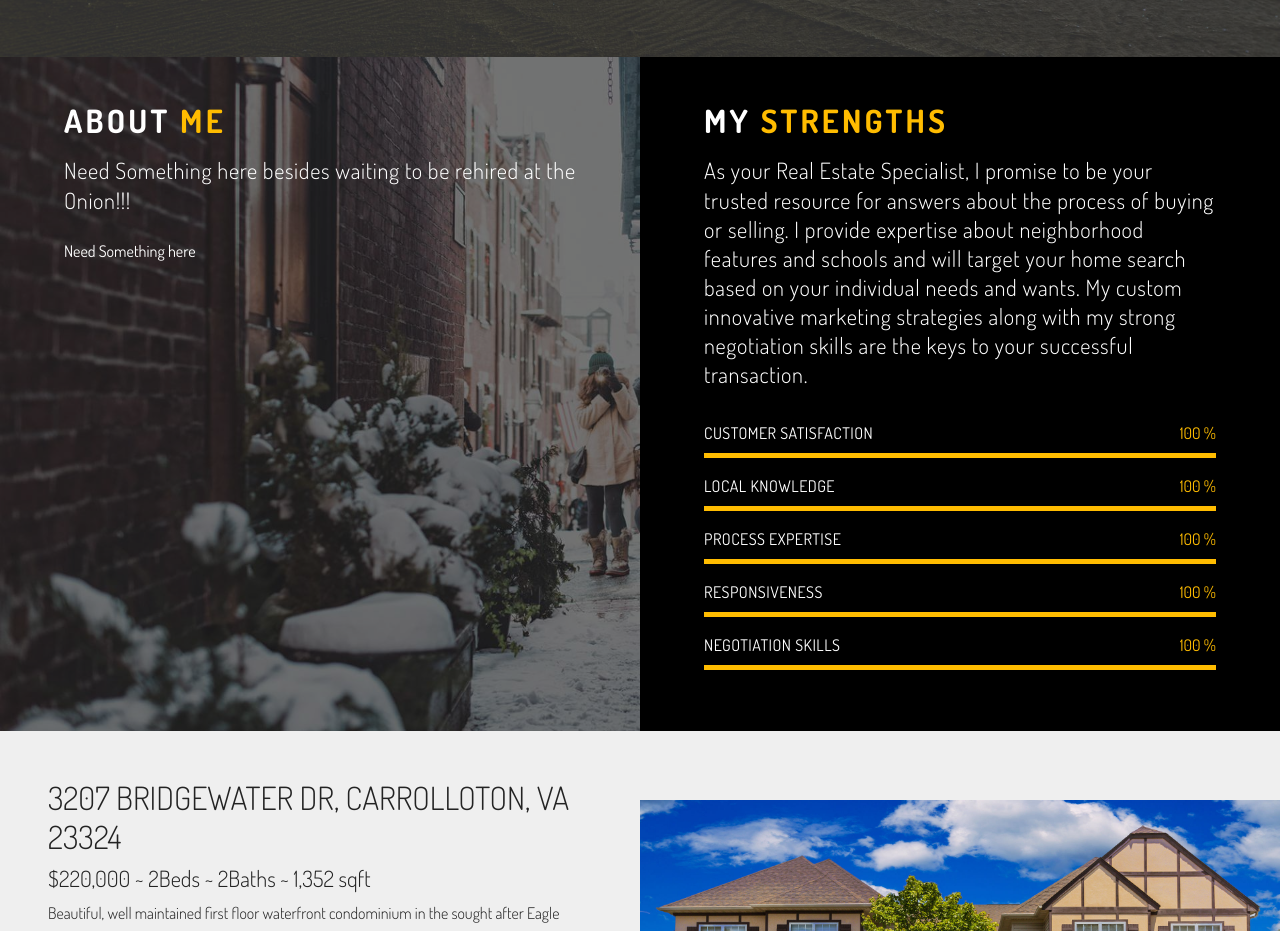
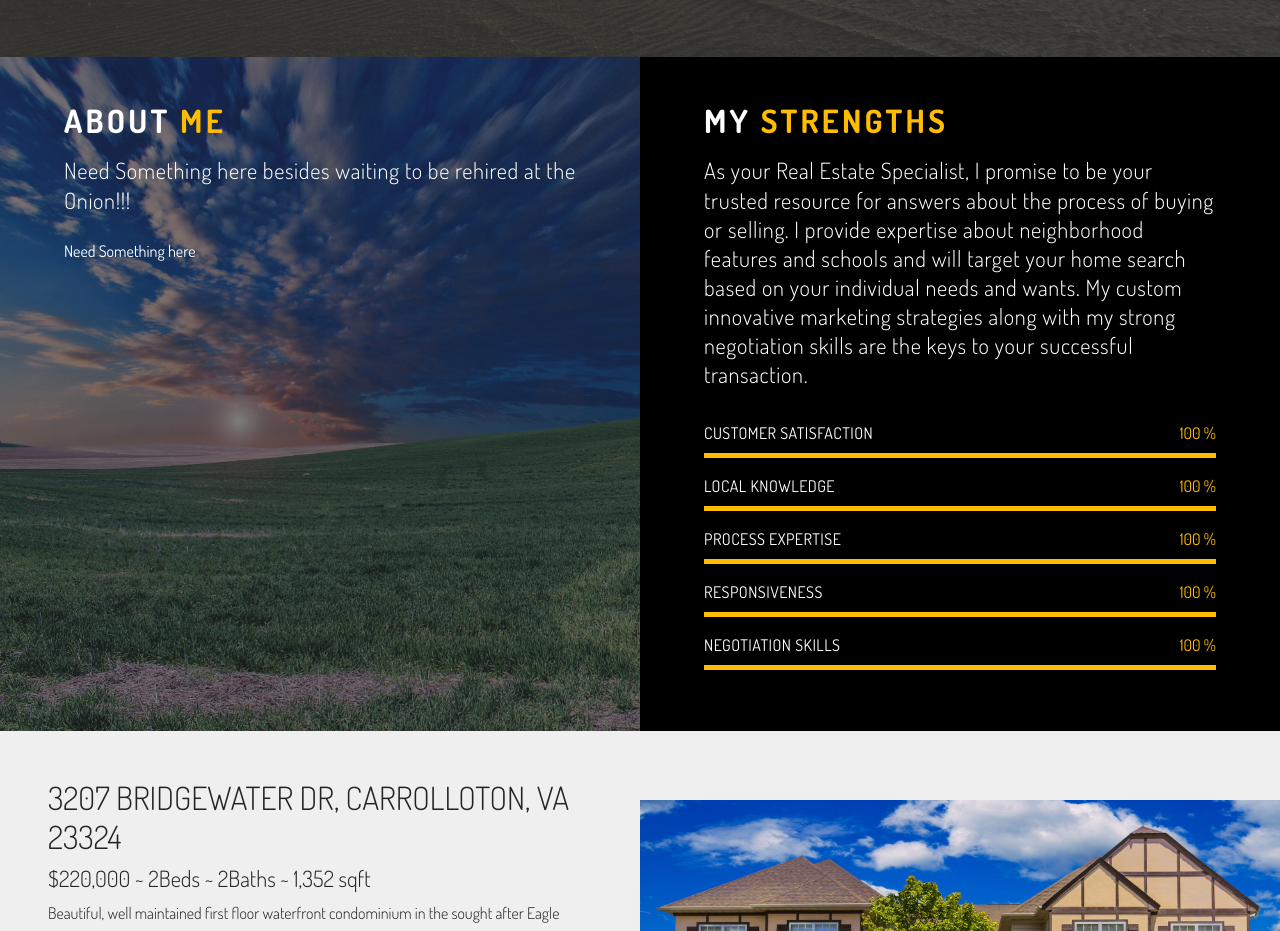
Before and after one commit to VividEFX/AJ_Suvari, a plain HTML site: page index.html in a window 1280 px wide. Shown: the part 977-1908 px from the top of the page. Drawn offline with nearby package versions, Linux system fonts and the light colour scheme; a script that the page names is missing; files whose address does not match are found by name.

Commit message:
create github pages

```diff
--- a/assets/mobirise/css/mbr-additional.css
+++ b/assets/mobirise/css/mbr-additional.css
@@ -1234,7 +1234,7 @@ body {
   }
 }
 .cid-qVmkrITDRW {
-  background-image: url("../../../assets/images/background7.jpg");
+  background-image: url("../../../assets/images/frantzou-fleurine-16926-unsplash-2000x1333.jpg");
 }
 .cid-qVmkrITDRW .mbr-section {
   padding: 0;
--- a/index.html
+++ b/index.html
@@ -137,7 +137,7 @@
     </div>
 </section>
 
-<section class="cid-qVmkrITDRW" id="info2-9">
+<section class="cid-qVmkrITDRW mbr-parallax-background" id="info2-9">
 
 
 
@@ -365,7 +365,7 @@
             <div class="media-container-column col-lg-8" data-form-type="formoid">
                     <div data-form-alert="" hidden="">Thanks for filling out the form!</div>
 
-                    <form class="mbr-form" action="https://mobirise.com/" method="post" data-form-title="Mobirise Form"><input type="hidden" name="email" data-form-email="true" value="RZRWzUcgCWRoXGAKGD2IE1ccOPpQXgx0XerIbzVeBlSiM7+GZHoEOetRqSfxc7ebEXa+TFbZ3Qa40Atlne4YWeXhJDqe9Rh8hg7MULxtTB/fmHj3F1loKri0hXxzzc73" data-form-field="Email">
+                    <form class="mbr-form" action="https://mobirise.com/" method="post" data-form-title="Mobirise Form"><input type="hidden" name="email" data-form-email="true" value="3B4B7PunGlIXmkiRicZYqo4ep+XV4rEyOHeZzCfysLW+PrdG8dxWz7ZekLmw4UmLYRRVvgWT6E9/wsfQ81XRA3j6uEekpz+Fu5mwknq/tDw3AXEq9zEjpjumtYs2oQ0F" data-form-field="Email">
                         <div class="row row-sm-offset">
                             <div class="col-md-4 multi-horizontal" data-for="name">
                                 <div class="form-group">
```
Also changed, not shown: assets/images/hashes.json (+1 -1 lines), assets/images/frantzou-fleurine-16926-unsplash-2000x1333.jpg (added), 1 other file.
